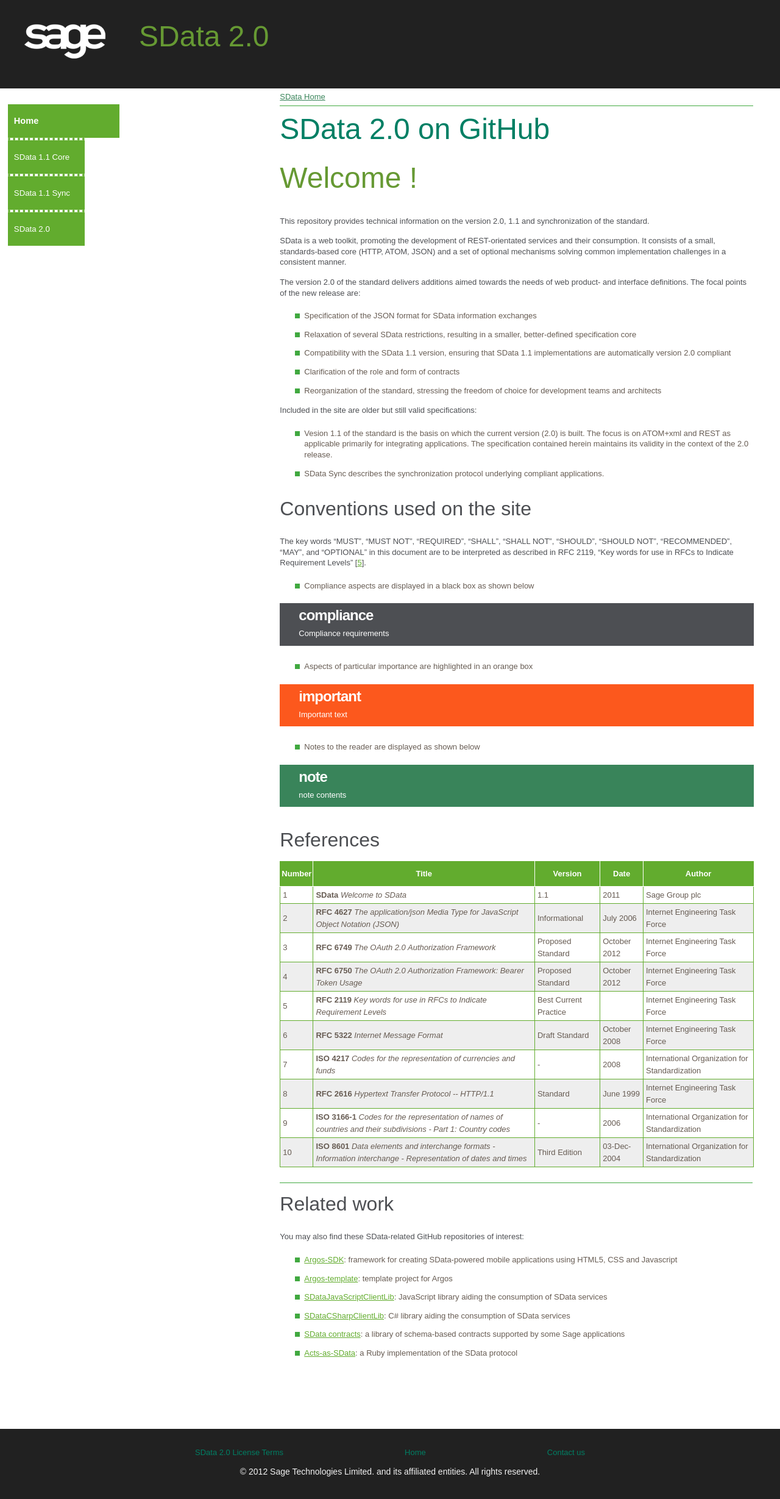
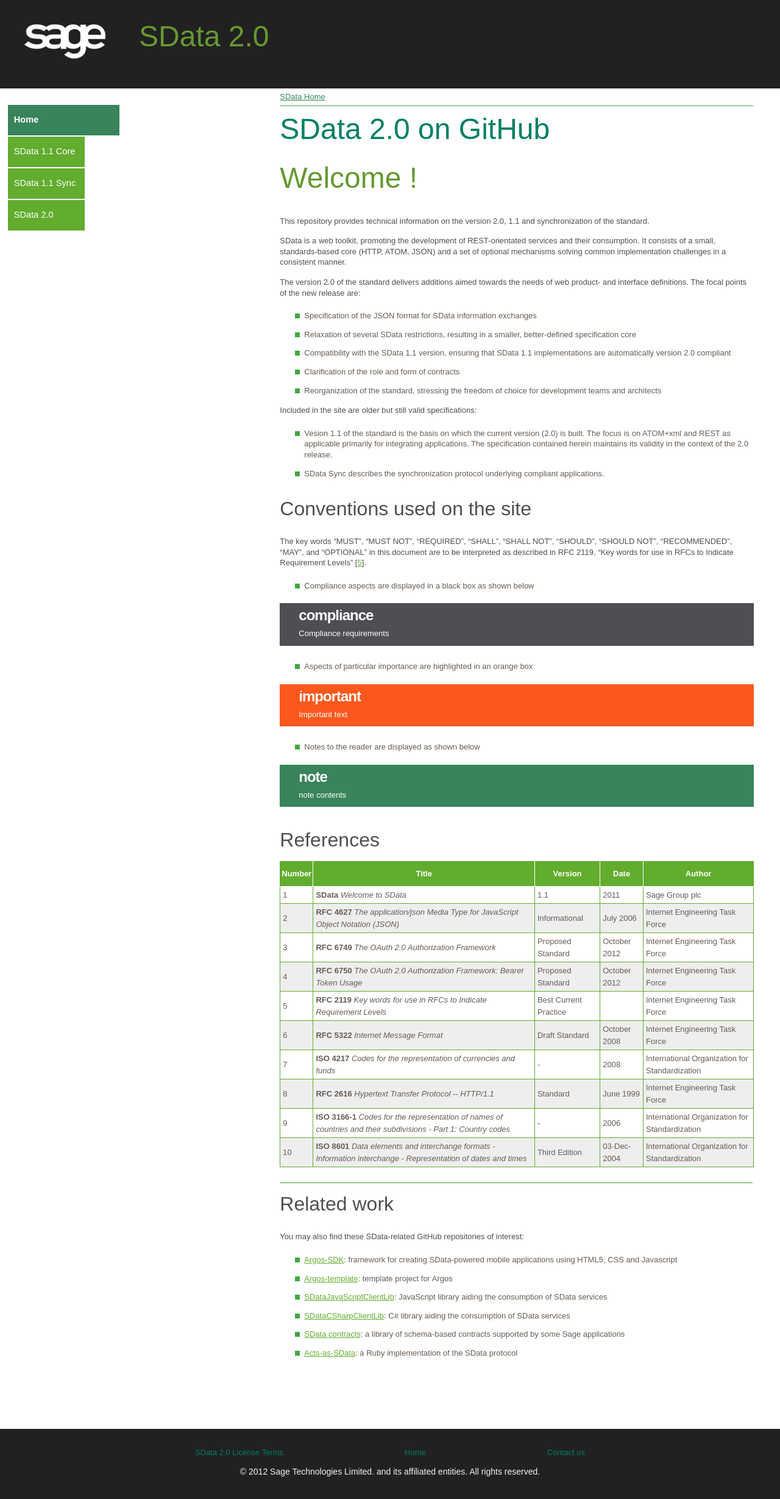
Before and after one commit to kaqa/SData-2.0, a Jekyll site: the page built from index.md, in a window 1280 px wide. Shown: the whole page at 61% size. Built offline with Jekyll 4.4.1, drawn with Linux system fonts in a browser that asks for light colours.

Commit message:
sidebar ui upd
- some updates for navigation ui;

```diff
--- a/css/blueprint.css
+++ b/css/blueprint.css
@@ -140,9 +140,9 @@
 #breadcrumb, .interop-forum {margin: 0 31px 0 20px;}
 #breadcrumb a {color: #39845a !important;text-decoration: underline;}
 
-div#sidemenu ul ul li a {background-image: url({{site.baseurl}}/img/box-standard.png);background-position-y: 6px;font-weight: bold;}
+div#sidemenu ul ul li a {background-image: url({{site.baseurl}}/img/box-standard.png);background-position-y: 6px;/*font-weight: bold;*/}
 div#sidemenu ul ul li a:hover {background-image: url({{site.baseurl}}/img/box-hover.png);background-position-y: 6px;}
-div#sidemenu ul ul li a.active {background-image: url({{site.baseurl}}/img/box-selected.png);background-position-y: 6px;}
+div#sidemenu ul ul li a.active {background-image: url({{site.baseurl}}/img/box-selected.png);background-position-y: 6px;font-weight: bold;}
 
 #contentBorderTop {
 padding: 0px;
--- a/css/sidebar.css
+++ b/css/sidebar.css
@@ -1,18 +1,21 @@
 div#sidemenu {font-size:83%;}
 div#sidemenu .head {font-weight:bold;height:1.75em;padding-left:0.6em;padding-top:0.5em;margin-bottom:0.01px;margin-top:0.01px;}
 div#sidemenu ul {float:right;line-height: 1.2em;list-style:none;margin:0;	padding:0px;/*display:table;*/width: 56.6%;/*width: 152px;*/}
-div#sidemenu ul.core {margin-top: 59px;/*71px;*/}
-div#sidemenu ul.sync {margin-top: 118px; /*142px;*/}
-div#sidemenu ul.sdata-20 {margin-top: 177px;/*213px;*/}
+div#sidemenu ul.core {margin-top: 53px;/*71px;*/}
+div#sidemenu ul.sync {margin-top: 105px; /*142px;*/}
+div#sidemenu ul.sdata-20 {margin-top: 157px;/*213px;*/}
 div#sidemenu ul li {float:left;/*margin:1px 0;*/}
+div#sidemenu ul.top-nav li {margin:1px 0;}
 div#sidemenu ul.navigation li {width:100%;}
 
 div#sidemenu a {/*display:block;*/text-decoration:none;padding-top:0.23em;padding-bottom:0.33em;background-position: left center;}
-div#sidemenu > ul > li {display:table;text-align:center;vertical-align:middle;/*min-height: 69px;*/min-height: 55px;}
+div#sidemenu > ul > li {display:table;text-align:center;vertical-align:middle;/*min-height: 69px;*/min-height: 50px;}
 
 #sidemenu {margin: 26px 0 0;width: 27%;/*width: 295px;*/float: left;padding-right: 0px;padding-bottom: 10px;/*padding-left: 10px;*/top: 0;xxposition: absolute;}
 
 /*#search_input {margin: 3px 0 1px; width: 98%;}*/
+
+#sidemenu ul.navigation>li>a, #sidemenu ul.top-nav a {font-size: 1.1em;}
 
 #sidemenu a {
 	text-decoration:none;
@@ -26,31 +29,37 @@
 	color: #62ac2e;
 }
 /*#sidemenu a:hover {text-decoration: underline;}*/
-/* 21.11.2014 #sidemenu ul.navigation > li > a:hover, #sidemenu ul.top-nav > li > a:hover {
+#sidemenu ul.navigation > li > a:hover, #sidemenu ul.top-nav > li > a:hover {
 	background: #39845a;color: #fff;
 }
 #sidemenu ul.top-nav > li > a#core:hover, #sidemenu ul.top-nav > li > a#sync:hover, #sidemenu ul.top-nav > li > a#sdata-20:hover {
-	background-image: url(/SData-2.0/img/next.png) !important;background-repeat: no-repeat !important;background-position-x: 95% !important;background-position-y: 26px !important;
+	background-image: url(/SData-2.0/img/next.png) !important;background-repeat: no-repeat !important;background-position-x: 95% !important;background-position-y: 16px !important;
 }
+/*
 #sidemenu ul.navigation > li.top > a:hover {
 	background-image: url(/SData-2.0/img/next-down.png) !important;background-repeat: no-repeat !important;background-position-x: 49% !important;background-position-y: 52px !important;
 }*/
+ul.navigation a.active {color: #39845a !important;}
+ul.navigation > li > a {background: #fff !important;color: #62ac2e !important;}
+
 #sidemenu > ul > li > a {padding: 0.5em;/*background: #41a940;*/background: #62ac2e;color: #fff;padding: 7% 10px;vertical-align: middle; /*width: 100%;*/}
 
-#sidemenu > ul > li > a.active, #sidemenu ul.navigation > li.active-top > a {/*background: #39845a;*/color: #fff;}
+#sidemenu > ul.top-nav > li > a.active, #sidemenu ul.navigation > li.active-top > a {background: #39845a;/*color: #fff;*/}
 #sidemenu > ul > li > a.active {font-weight: bold;font-size: 1.1em !important;/*text-decoration: underline !important;*/}
 #sidemenu > ul ul.sub {width: 100% !important;}
 /*#sidemenu > ul ul a.active {color: #39845a;}*/
 
-ul.top-nav>li, ul.navigation>li {border-bottom: #62ac2e dotted 4px;}
-ul.top-nav > li.active + li {border-top: #62ac2e dotted 4px;}
-ul.top-nav > li.active, ul.top-nav > li:last-child, ul.navigation>li:last-child, li.active-top.top {border-bottom: none !important;}
+/*** separators ***/
+/*ul.navigation > ul {border-bottom: #4D4F53 dotted 2px;}*/
+/*ul.top-nav>li,*/ ul.navigation>li {border-top: #4D4F53 dotted 2px;}
+/*ul.top-nav > li.active + li {border-top: #62ac2e dotted 4px;}*/
+/*ul.top-nav > li.active, ul.top-nav > li:last-child,*/ ul.navigation>li:last-child/*, li.active-top.top*/ {border-bottom: #4D4F53 dotted 2px;}
 
 /*div#sidemenu ul li ul li {padding: 0 0 0.5em 1.0em;}*/
 #sidemenu ul ul li {padding: 0 0 0.5em 1.0em;}
 
 ul.top-nav {float: left !important;width: 43% !important;margin-right: 1px !important;}
 ul.top-nav a {min-height: 20px;padding: 12% 4px;}
-/*ul.top-nav a.active#core, ul.top-nav a.active#sync, ul.top-nav a.active#sdata-20 {background-image: url(/SData-2.0/img/next.png) !important;background-repeat: no-repeat !important;background-position-x: 95% !important;background-position-y: 26px !important;}*/
+ul.top-nav a.active#core, ul.top-nav a.active#sync, ul.top-nav a.active#sdata-20 {background-image: url(/SData-2.0/img/next.png) !important;background-repeat: no-repeat !important;background-position-x: 95% !important;background-position-y: 16px !important;}
 ul.top-nav li {width: 69%;}
 ul.top-nav li.active {width: 100%;}
```
